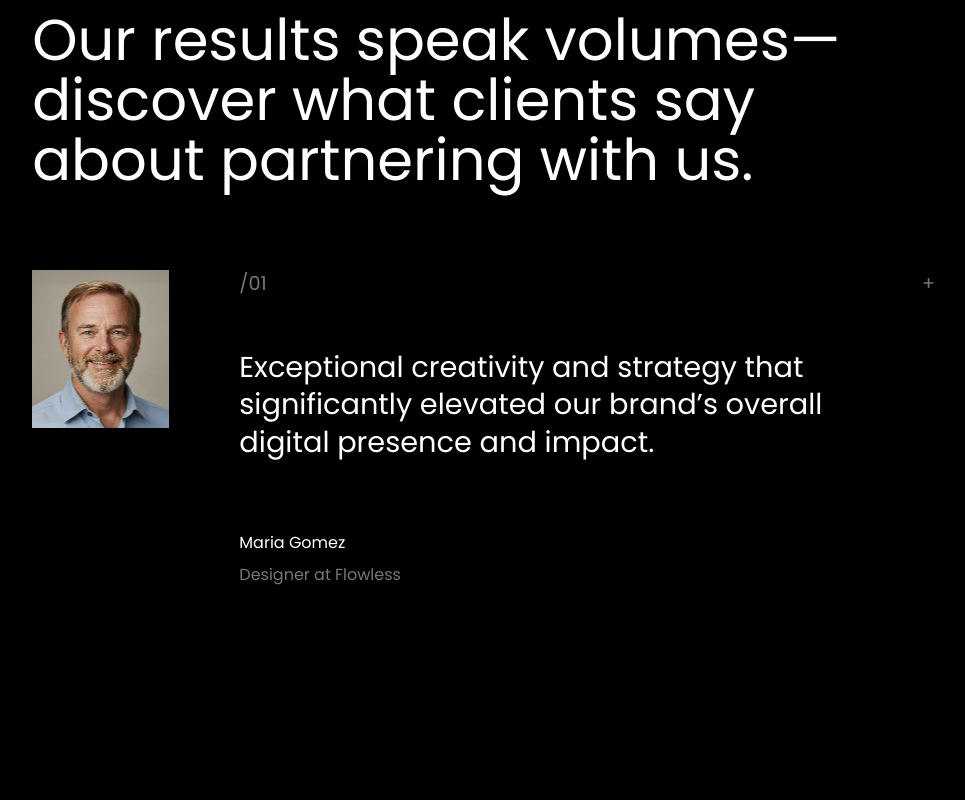
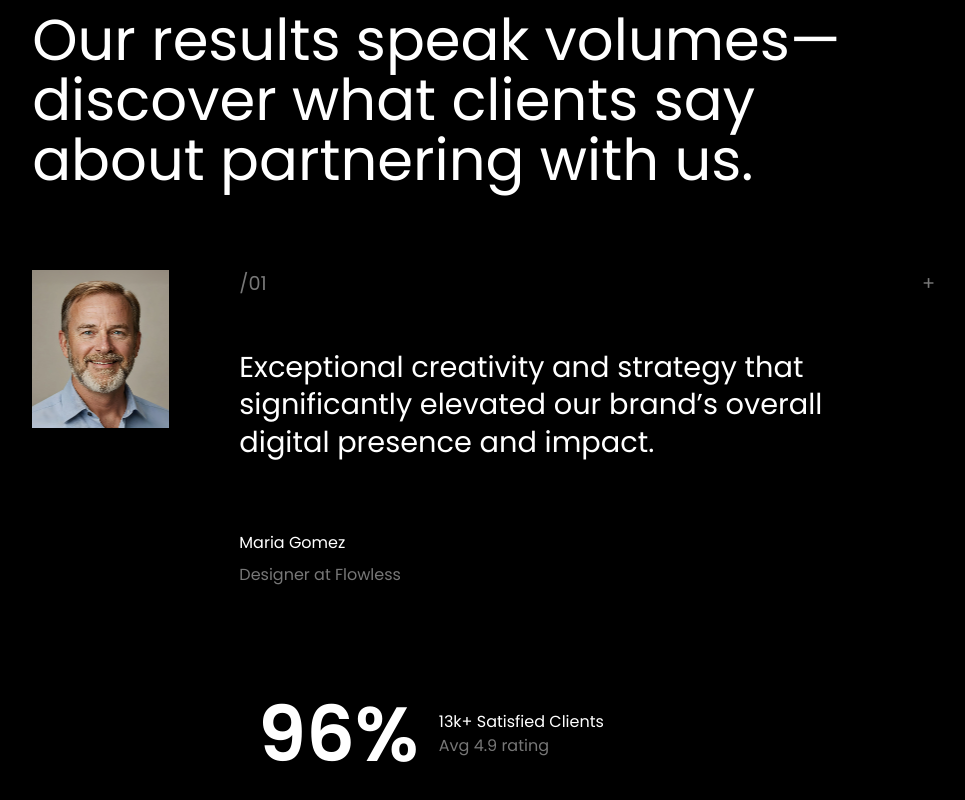
Before and after one commit to nibiralpha/alivia, a Next.js app: page / in a window 1280 px wide. Shown: the part 6824-7624 px from the top of the page, without its empty margins (315-1280 px from the left). Before the commit the page ends 7511 px from the top, so only its background shows below. Built offline with nearby package versions, Linux system fonts and the light colour scheme.

Commit message:
client section sitisfied client added

```diff
--- a/src/app/Component/TestimonialComponent/Testimonial.module.css
+++ b/src/app/Component/TestimonialComponent/Testimonial.module.css
@@ -95,3 +95,25 @@
 .main_image{
   /* margin-right: 20px; */
 }
+
+.detals_section{
+  display: flex;
+  align-items: center;
+  margin-left: 25%;
+  margin-top: 10%;
+}
+
+.percentange{
+  font-size: 4.8em;
+  font-weight: 600;
+}
+
+.client{
+  color: #777;
+}
+
+.satisfied{}
+
+.detals{
+  margin-left: 20px;
+}
--- a/src/app/Component/TestimonialComponent/TesttimonialComponent.js
+++ b/src/app/Component/TestimonialComponent/TesttimonialComponent.js
@@ -84,6 +84,14 @@ export default function TestimonialComponent() {
               </div> */}
             {/* </Slider> */}
           </div>
+
+          <div className={styles.detals_section}>
+            <div className={styles.percentange}>96%</div>
+            <div className={styles.detals}>
+              <div className={styles.satisfied}>13k+ Satisfied Clients</div>
+              <div className={styles.client}>Avg 4.9 rating</div>
+            </div>
+          </div>
         </div>
       </div>
     </div>
```
